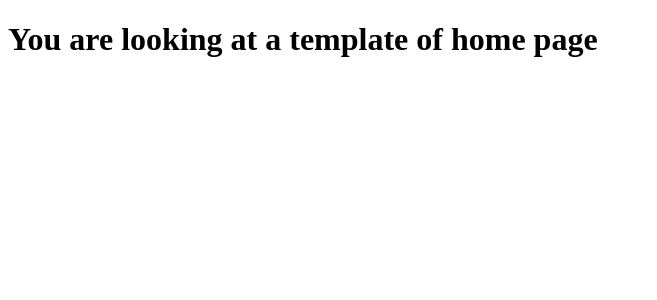
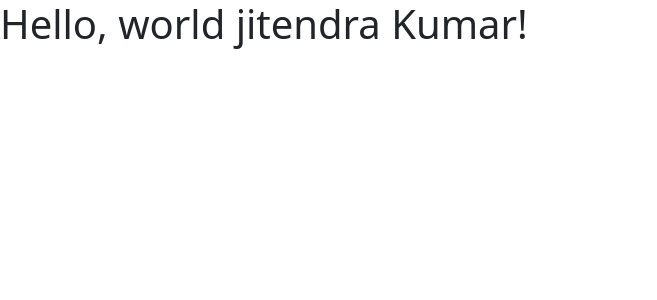
Before and after one commit to Jitendra1mp4/flask-learn, a Flask app: page / in a window 1280 px wide. Shown: the top 300 px of the page, without its empty margins (0-657 px from the left). Run offline with Flask 3, Linux system fonts and the light colour scheme; some libraries are stand-ins or nearby versions.

Commit message:
learn : passing data to template

```diff
--- a/app.py
+++ b/app.py
@@ -3,5 +3,6 @@ from flask import Flask , render_template
 app = Flask(__name__)
 
 @app.route("/")
+@app.route("/home")
 def homepage() :
-    return render_template("homepage.html")
+    return render_template("homepage.html",username="jitendra")
--- a/templates/homepage.html
+++ b/templates/homepage.html
@@ -1,11 +1,13 @@
-<!DOCTYPE html>
+<!doctype html>
 <html lang="en">
-<head>
-    <meta charset="UTF-8">
-    <meta name="viewport" content="width=device-width, initial-scale=1.0">
-    <title>My home page</title>
-</head>
-<body>
-    <h1>You are looking at a template of home page</h1>
-</body>
+  <head>
+    <meta charset="utf-8">
+    <meta name="viewport" content="width=device-width, initial-scale=1">
+    <title>Bootstrap demo</title>
+    <link href="https://cdn.jsdelivr.net/npm/bootstrap@5.2.3/dist/css/bootstrap.min.css" rel="stylesheet" integrity="sha384-rbsA2VBKQhggwzxH7pPCaAqO46MgnOM80zW1RWuH61DGLwZJEdK2Kadq2F9CUG65" crossorigin="anonymous">
+  </head>
+  <body>
+    <h1>Hello, world {{username}} Kumar!</h1>
+    <script src="https://cdn.jsdelivr.net/npm/bootstrap@5 .2.3/dist/js/bootstrap.bundle.min.js" integrity="sha384-kenU1KFdBIe4zVF0s0G1M5b4hcpxyD9F7jL+jjXkk+Q2h455rYXK/7HAuoJl+0I4" crossorigin="anonymous"></script>
+  </body>
 </html>
```
